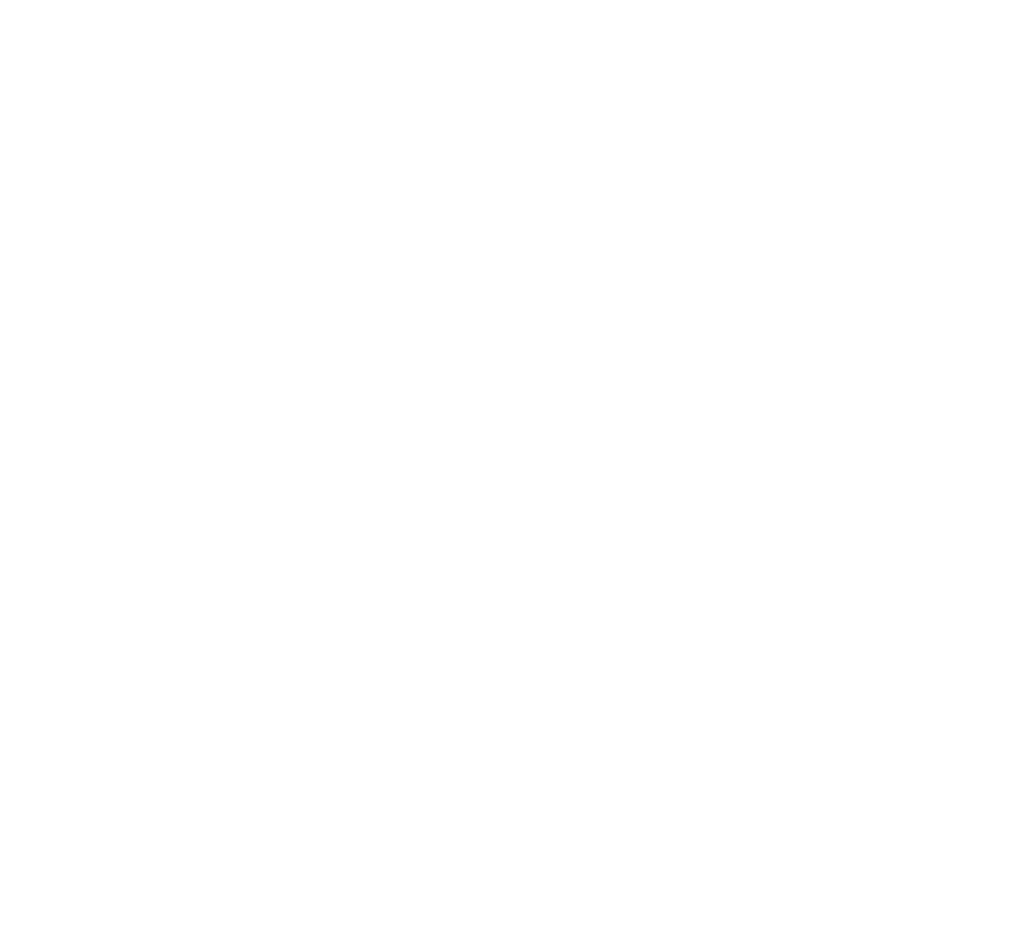
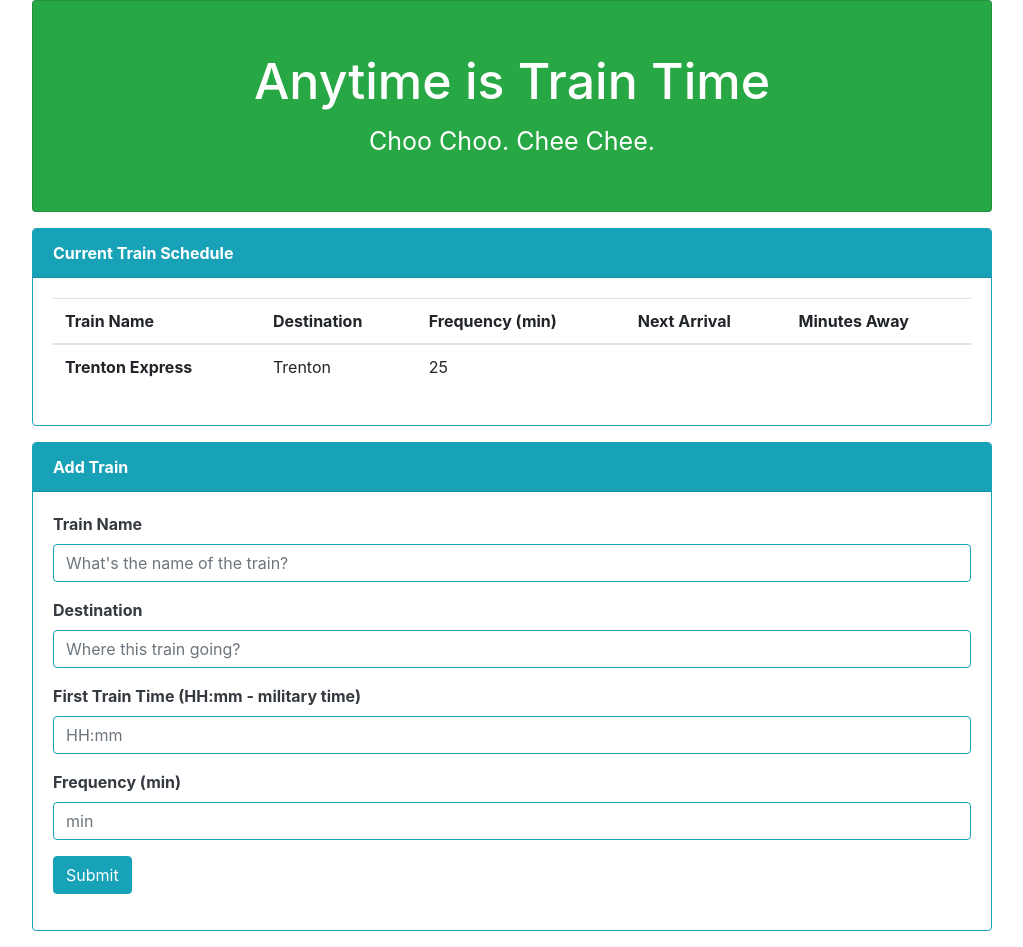
Before and after one commit to vita-wanchenchen/Train-Scheduler, a plain HTML site: page index.html in a window 1280 px wide. Shown: the whole page, without its empty margins (53-1076 px from the left). Before the commit the page ends 800 px from the top, so only its background shows below. Drawn offline with nearby package versions, Linux system fonts and the light colour scheme.

Commit message:
bootstrap & css style setup

```diff
--- a/css/style.css
+++ b/css/style.css
@@ -0,0 +1,19 @@
+#scheduler-header {
+    padding: 30px;
+}
+
+.card-header-style {
+    font-weight: bold;
+}
+
+h1 {
+    font-size: 50px;
+}
+
+p.card-text {
+    font-size: 25px;
+}
+
+label {
+    font-weight: bold;
+}
--- a/index.html
+++ b/index.html
@@ -9,6 +9,70 @@
 </head>
 <body>
 
+    <div class="container">
+
+        <div class="card text-white bg-success mb-3 text-center col-10" style="max-width: 960px;" id="scheduler-header">
+            <div class="card-body">
+                <h1 class="card-title">Anytime is Train Time</h1>
+                <p class="card-text">Choo Choo. Chee Chee.</p>
+            </div>
+            </div>
+
+        <div class="card border-info text-white mb-3" style="max-width: 960px;">
+            <div class="card-header bg-info card-header-style">Current Train Schedule</div>
+                <div class="card-body text-info">
+                    <table class="table table-hover">
+                        <thead id="current-train-thead">
+                            <tr>
+                                <th scope="col">Train Name</th>
+                                <th scope="col">Destination</th>
+                                <th scope="col">Frequency (min)</th>
+                                <th scope="col">Next Arrival</th>
+                                <th scope="col">Minutes Away</th>
+                            </tr>
+                        </thead>
+                            <tbody>
+                                <tr>
+                                    <th class="train-name">Trenton Express</th>
+                                    <td class="train-destination">Trenton</td>
+                                    <td class="train-frequency">25</td>
+                                    <td class="next-arrival"></td>
+                                    <td class="away-time"></td>
+                                </tr>
+                            </tbody>
+                    </table>
+                </div>
+        </div>
+
+        <div class="card border-info text-white mb-3" style="max-width: 960px;">
+                <div class="card-header bg-info card-header-style">Add Train</div>
+                    <div class="card-body text-dark">
+                        <form id="add-train-form">
+                            <div class="form-group">
+                                <label for="train-name">Train Name</label>
+                                    <input type="text" class="form-control border-info" id="train-name-input" placeholder="What's the name of the train?">
+                            </div>
+
+                            <div class="form-group">
+                                <label for="train-destination">Destination</label>
+                                    <input type="text" class="form-control border-info" id="train-destination-input" placeholder="Where this train going?">
+                            </div>
+
+                            <div class="form-group">
+                                <label for="first-train-time">First Train Time (HH:mm - military time)</label>
+                                    <input type="text" class="form-control border-info" id="first-train-time-input" placeholder="HH:mm">
+                            </div>
+
+                            <div class="form-group">
+                                <label for="train-frequency">Frequency (min)</label>
+                                    <input type="text" class="form-control border-info" id="train-frequency-input" placeholder="min">
+                            </div>
+
+                            <button type="submit" class="btn btn-info">Submit</button>
+                        </form>
+                    </div>
+        </div>
+    </div>
 
     <script src="https://cdnjs.cloudflare.com/ajax/libs/jquery/3.2.1/jquery.min.js"></script>
     <script src="https://cdn.jsdelivr.net/momentjs/2.12.0/moment.min.js"></script>
```
